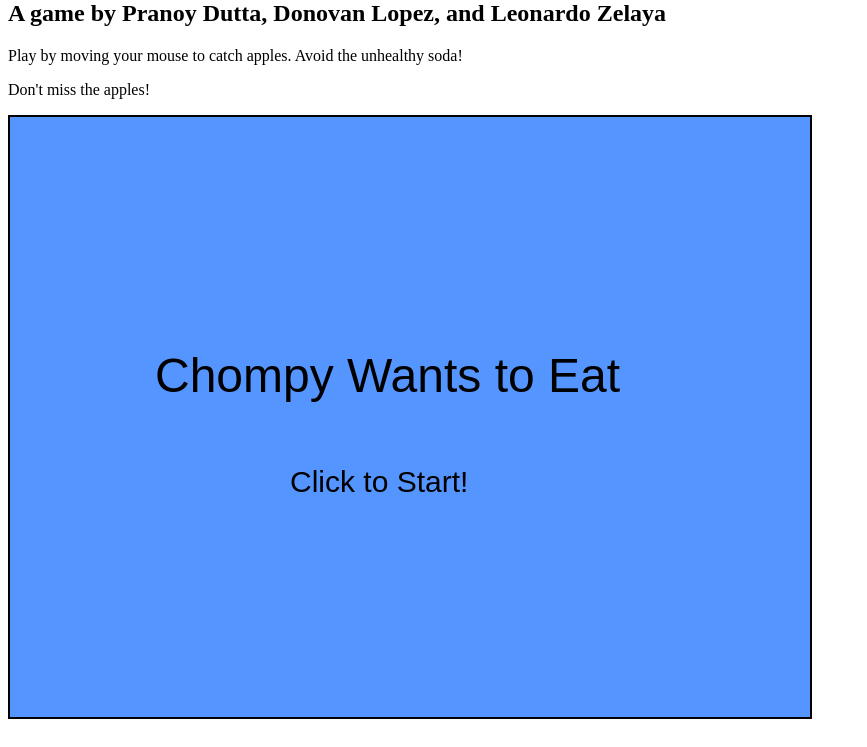
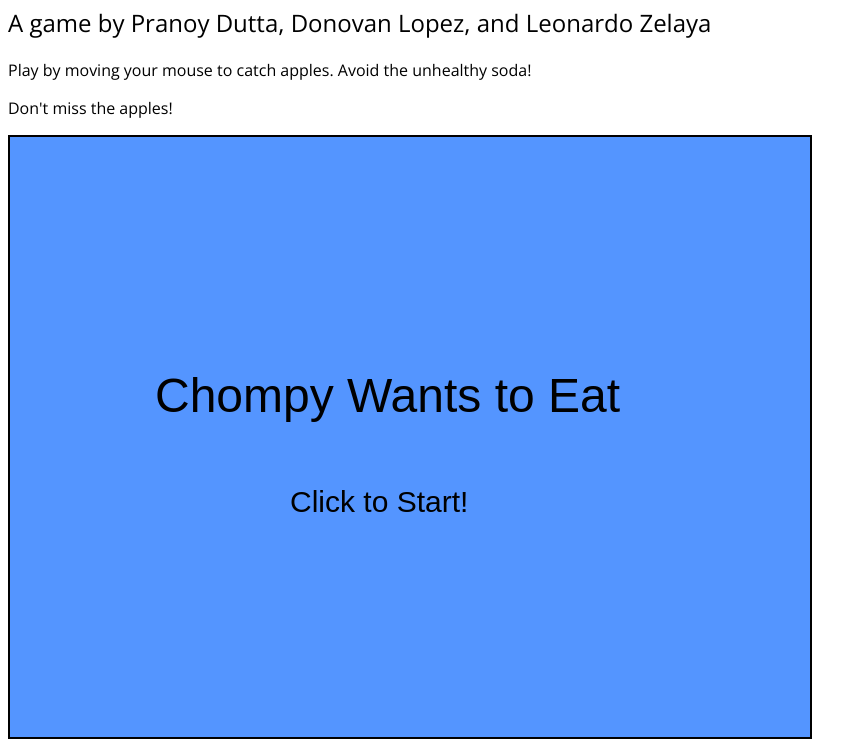
Before and after one commit to PryDt/Chompy-Wants-to-Eat, a plain HTML site: page index.html in a window 1280 px wide. Shown: the part 80-827 px from the top of the page, without its empty margins (0-867 px from the left). Drawn offline with nearby package versions, Linux system fonts and the light colour scheme.

Commit message:
updated font

```diff
--- a/index.html
+++ b/index.html
@@ -1,7 +1,14 @@
 <!DOCTYPE html>
 <html>
 	<head>
+		<link href="https://fonts.googleapis.com/css?family=Open+Sans" rel="stylesheet">
 		<style>
+		h1, h2 {
+			font-weight: normal;
+		}
+		body {
+			font-family: 'Open Sans', sans-serif;
+		}
 		#cnv {
 			border: 2px black solid;
 			display: block;
```
